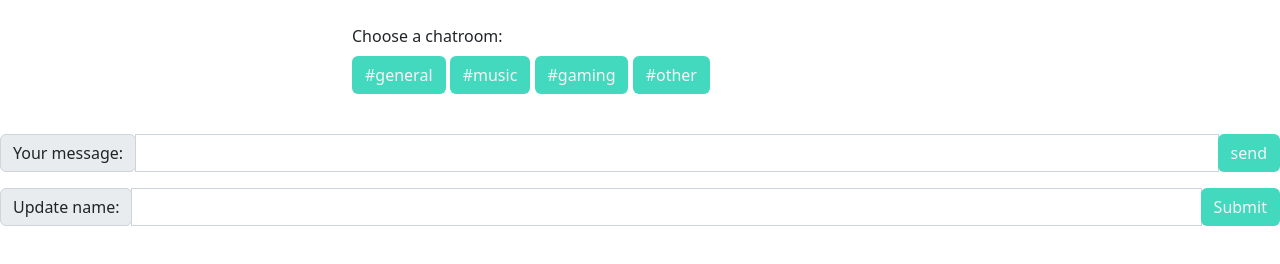
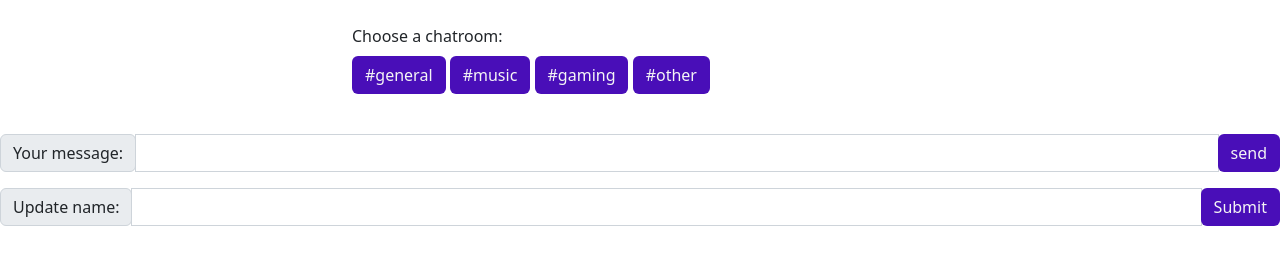
Before and after one commit to giatkins2/chat-room-app, a website: page index.html in a window 1280 px wide. Drawn offline with nearby package versions, Linux system fonts and the light colour scheme.

Commit message:
tweak to styling

```diff
--- a/styles.css
+++ b/styles.css
@@ -3,7 +3,7 @@
 }
 
 .btn {
-    background: #43d9be;
+    background: #490eb8;
     color: whitesmoke;
     outline: none !important;
     box-shadow: none !important;
```
